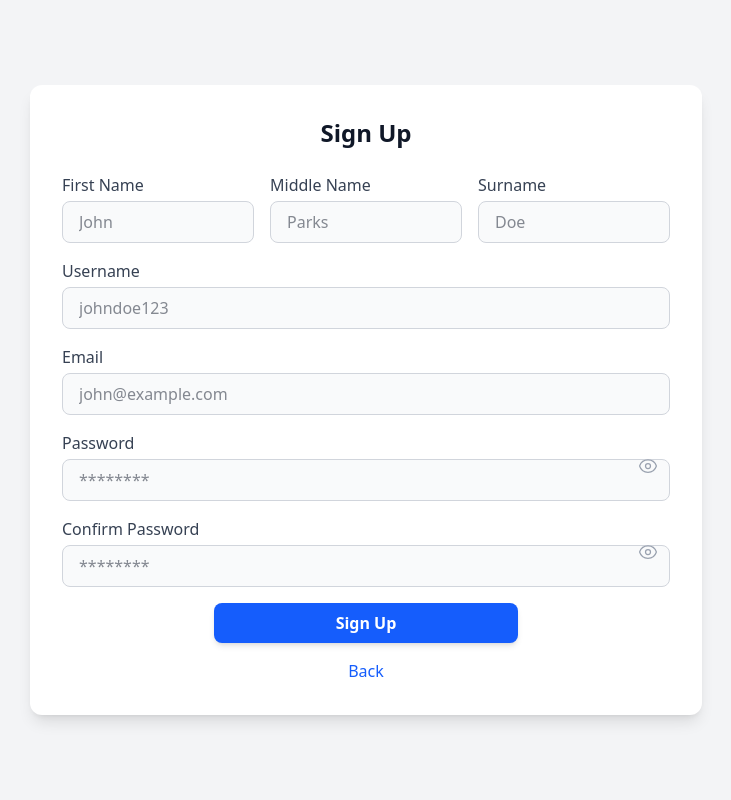
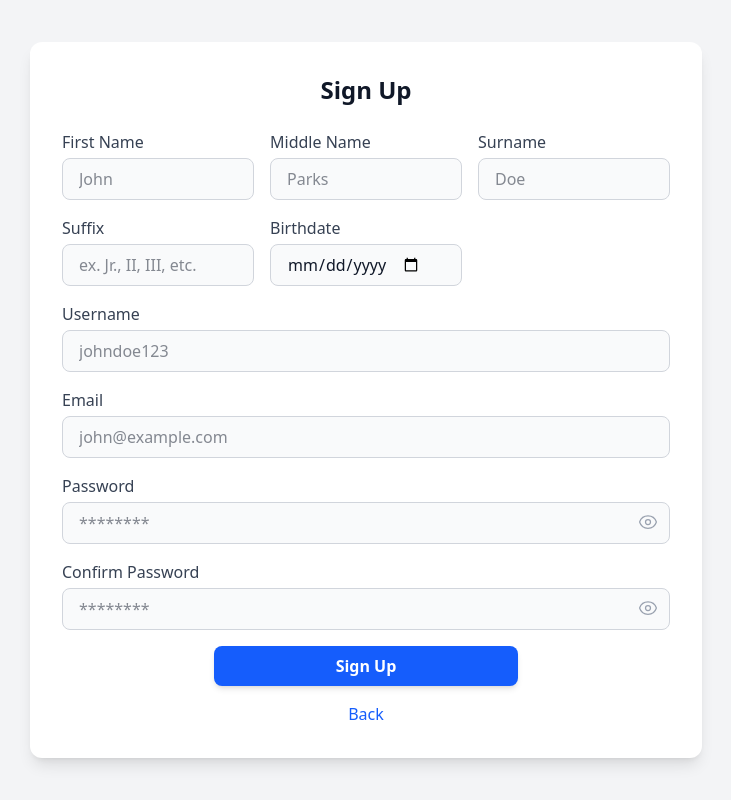
Before and after one commit to karlculi44/Blogpost-App, a React (Vite) app in the folder blogpost-app/client/: page /signup in a window 1280 px wide. Shown: the whole page, without its empty margins (274-1005 px from the left). Built offline with nearby package versions, Linux system fonts and the light colour scheme.

Commit message:
More Code Cleanup
Organized and cleaned the signup code. Added input field component and a functionality where you can toggle the visibility of the password.

```diff
--- /dev/null
+++ b/blogpost-app/client/src/components/InputField.jsx
@@ -0,0 +1,57 @@
+// src/components/InputField.jsx
+import { useState } from "react";
+import { EyeIcon, EyeSlashIcon } from "@heroicons/react/24/outline";
+
+const InputField = ({
+  label,
+  id,
+  type = "text",
+  placeholder = "",
+  value,
+  onChange,
+}) => {
+  const [showPassword, setShowPassword] = useState(false);
+
+  const inputType = type === "password" && showPassword ? "text" : type;
+
+  const baseStyle =
+    "w-full px-4 py-2 rounded-lg border border-gray-300 dark:border-zinc-700 " +
+    "bg-gray-50 dark:bg-zinc-900 text-gray-900 dark:text-white " +
+    "focus:outline-none focus:ring-2 focus:ring-blue-500 pr-10";
+
+  const labelStyle =
+    "block text-gray-700 dark:text-gray-200 font-medium mb-1";
+
+  return (
+    <div className="relative flex flex-col">
+      <label htmlFor={id} className={labelStyle}>
+        {label}
+      </label>
+
+      <input
+        type={inputType}
+        id={id}
+        placeholder={placeholder}
+        value={value}
+        onChange={onChange}
+        className={baseStyle}
+      />
+
+      {type === "password" && (
+        <button
+          type="button"
+          onClick={() => setShowPassword((prevState) => !prevState)}
+          className="absolute right-3 top-[38px] text-gray-400 hover:text-gray-600 dark:hover:text-gray-200"
+        >
+          {showPassword ? (
+            <EyeSlashIcon className="h-5 w-5" />
+          ) : (
+            <EyeIcon className="h-5 w-5" />
+          )}
+        </button>
+      )}
+    </div>
+  );
+};
+
+export default InputField;
--- a/blogpost-app/client/src/pages/signUp.jsx
+++ b/blogpost-app/client/src/pages/signUp.jsx
@@ -1,16 +1,9 @@
-import { useState } from "react";
-import { EyeIcon } from "@heroicons/react/24/outline";
 import { useNavigate } from "react-router-dom";
-
+import InputField from "../components/InputField";
 
 const SignupPage = () => {
-  const [showPassword, setShowPassword] = useState(false);
-  const [showConfirm, setShowConfirm] = useState(false);
   const navigate = useNavigate();
-
-  const goToLandingPage = () => {
-    navigate('/');
-  }
+  const goToLandingPage = () => navigate("/");
 
   return (
     <div className="min-h-screen flex items-center justify-center bg-gray-100 dark:bg-zinc-900 p-4">
@@ -20,121 +13,25 @@ const SignupPage = () => {
         </h2>
 
         <form className="space-y-4">
-          {/* Three-column names */}
+          {/* Name Fields */}
           <div className="grid grid-cols-1 md:grid-cols-3 gap-4">
-            <div className="flex flex-col">
-              <label htmlFor="firstName" className="block text-gray-700 dark:text-gray-200 font-medium mb-1">
-                First Name
-              </label>
-              <input
-                type="text"
-                id="firstName"
-                placeholder="John"
-                className="w-full px-4 py-2 rounded-lg border border-gray-300 dark:border-zinc-700 bg-gray-50 dark:bg-zinc-900 text-gray-900 dark:text-white focus:outline-none focus:ring-2 focus:ring-blue-500"
-              />
-            </div>
-
-            <div className="flex flex-col">
-              <label htmlFor="middleName" className="block text-gray-700 dark:text-gray-200 font-medium mb-1">
-                Middle Name
-              </label>
-              <input
-                type="text"
-                id="middleName"
-                placeholder="Parks"
-                className="w-full px-4 py-2 rounded-lg border border-gray-300 dark:border-zinc-700 bg-gray-50 dark:bg-zinc-900 text-gray-900 dark:text-white focus:outline-none focus:ring-2 focus:ring-blue-500"
-              />
-            </div>
-
-            <div className="flex flex-col">
-              <label htmlFor="lastName" className="block text-gray-700 dark:text-gray-200 font-medium mb-1">
-                Surname
-              </label>
-              <input
-                type="text"
-                id="lastName"
-                placeholder="Doe"
-                className="w-full px-4 py-2 rounded-lg border border-gray-300 dark:border-zinc-700 bg-gray-50 dark:bg-zinc-900 text-gray-900 dark:text-white focus:outline-none focus:ring-2 focus:ring-blue-500"
-              />
-            </div>
+            <InputField label="First Name" id="firstName" placeholder="John" />
+            <InputField label="Middle Name" id="middleName" placeholder="Parks" />
+            <InputField label="Surname" id="surname" placeholder="Doe" />
+            <InputField label="Suffix" id="suffix" placeholder="ex. Jr., II, III, etc." />
+            <InputField label="Birthdate" id="birthdate" type="date" />
           </div>
 
-          {/* Username */}
-          <div className="flex flex-col">
-            <label htmlFor="username" className="block text-gray-700 dark:text-gray-200 font-medium mb-1">
-              Username
-            </label>
-            <input
-              type="text"
-              id="username"
-              placeholder="johndoe123"
-              className="w-full px-4 py-2 rounded-lg border border-gray-300 dark:border-zinc-700 bg-gray-50 dark:bg-zinc-900 text-gray-900 dark:text-white focus:outline-none focus:ring-2 focus:ring-blue-500"
-            />
-          </div>
+          {/* Username & Email */}
+          <InputField label="Username" id="username" placeholder="johndoe123" />
+          <InputField label="Email" id="email" type="email" placeholder="john@example.com" />
 
-          {/* Email */}
-          <div className="flex flex-col">
-            <label htmlFor="email" className="block text-gray-700 dark:text-gray-200 font-medium mb-1">
-              Email
-            </label>
-            <input
-              type="email"
-              id="email"
-              placeholder="john@example.com"
-              className="w-full px-4 py-2 rounded-lg border border-gray-300 dark:border-zinc-700 bg-gray-50 dark:bg-zinc-900 text-gray-900 dark:text-white focus:outline-none focus:ring-2 focus:ring-blue-500"
-            />
-          </div>
+          {/* Password Fields */}
+          <InputField label="Password" id="password" type="password" placeholder="********" />
+          <InputField label="Confirm Password" id="confirmPassword" type="password" placeholder="********" />
 
-          {/* Password */}
-          <div className="relative">
-            <label htmlFor="password" className="block text-gray-700 dark:text-gray-200 font-medium mb-1">
-              Password
-            </label>
-            <input
-              type={showPassword ? "text" : "password"}
-              id="password"
-              placeholder="********"
-              className="w-full px-4 py-2 rounded-lg border border-gray-300 dark:border-zinc-700 bg-gray-50 dark:bg-zinc-900 text-gray-900 dark:text-white focus:outline-none focus:ring-2 focus:ring-blue-500 pr-10"
-            />
-            <button
-              type="button"
-              onMouseDown={() => setShowPassword(true)}
-              onMouseUp={() => setShowPassword(false)}
-              onMouseLeave={() => setShowPassword(false)}
-              onTouchStart={() => setShowPassword(true)}
-              onTouchEnd={() => setShowPassword(false)}
-              className="absolute inset-y-0 right-3 flex items-center text-gray-400 hover:text-gray-600 dark:hover:text-gray-200"
-            >
-              <EyeIcon className="h-5 w-5" />
-            </button>
-          </div>
-
-          {/* Confirm Password */}
-          <div className="relative">
-            <label htmlFor="confirmPassword" className="block text-gray-700 dark:text-gray-200 font-medium mb-1">
-              Confirm Password
-            </label>
-            <input
-              type={showConfirm ? "text" : "password"}
-              id="confirmPassword"
-              placeholder="********"
-              className="w-full px-4 py-2 rounded-lg border border-gray-300 dark:border-zinc-700 bg-gray-50 dark:bg-zinc-900 text-gray-900 dark:text-white focus:outline-none focus:ring-2 focus:ring-blue-500 pr-10"
-            />
-            <button
-              type="button"
-              onMouseDown={() => setShowConfirm(true)}
-              onMouseUp={() => setShowConfirm(false)}
-              onMouseLeave={() => setShowConfirm(false)}
-              onTouchStart={() => setShowConfirm(true)}
-              onTouchEnd={() => setShowConfirm(false)}
-              className="absolute inset-y-0 right-3 flex items-center text-gray-400 hover:text-gray-600 dark:hover:text-gray-200"
-            >
-              <EyeIcon className="h-5 w-5" />
-            </button>
-          </div>
-
-          {/* Submit Button */}
-          <div className="flex flex-col w-full items-center gap-4">
+          {/* Buttons */}
+          <div className="flex flex-col w-full items-center gap-4 mt-4">
             <button
               type="submit"
               className="w-[50%] py-2 px-4 bg-blue-600 text-white font-semibold rounded-lg shadow-md hover:bg-blue-700 transition-colors"
@@ -143,14 +40,13 @@ const SignupPage = () => {
             </button>
 
             <button
+              type="button"
               onClick={goToLandingPage}
               className="text-blue-600 hover:underline font-medium"
             >
               Back
             </button>
           </div>
-
-
         </form>
       </div>
     </div>
```
